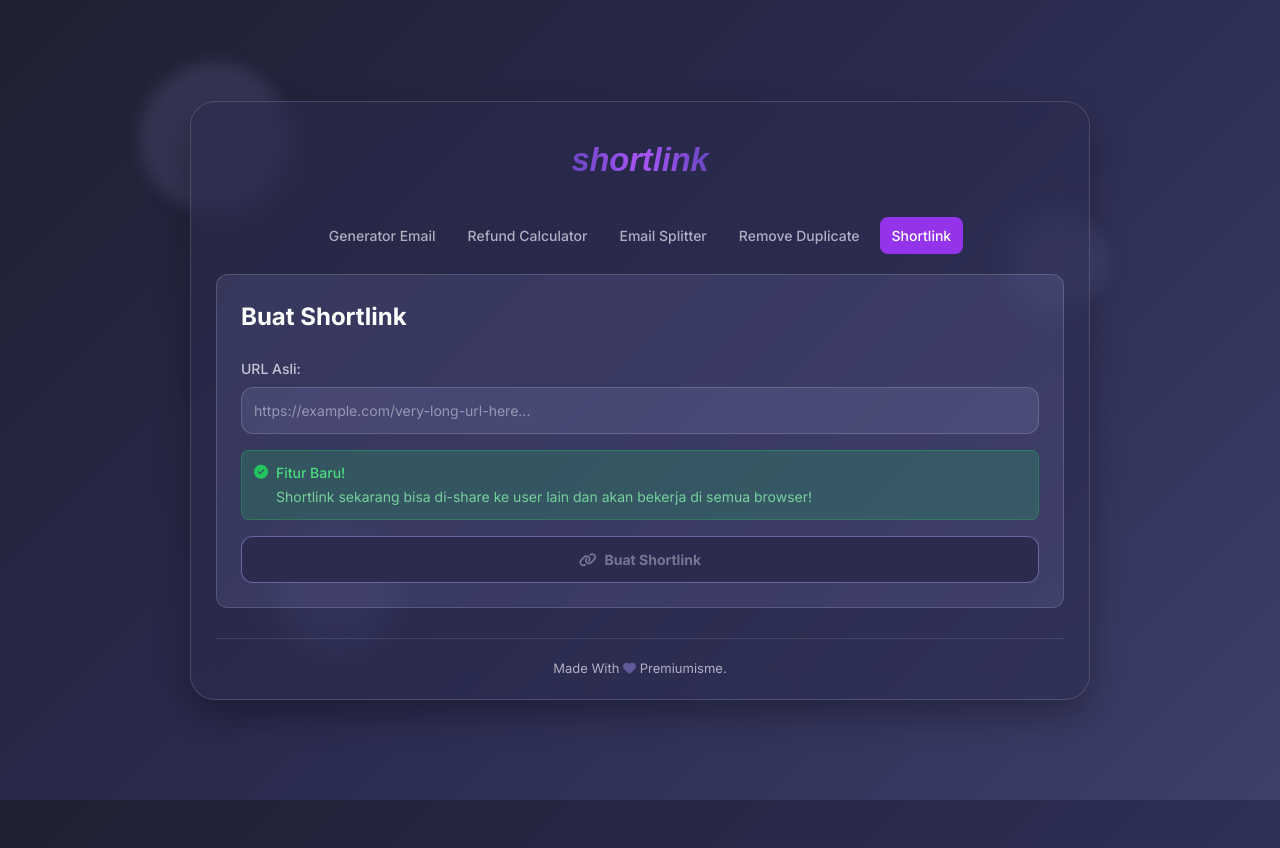
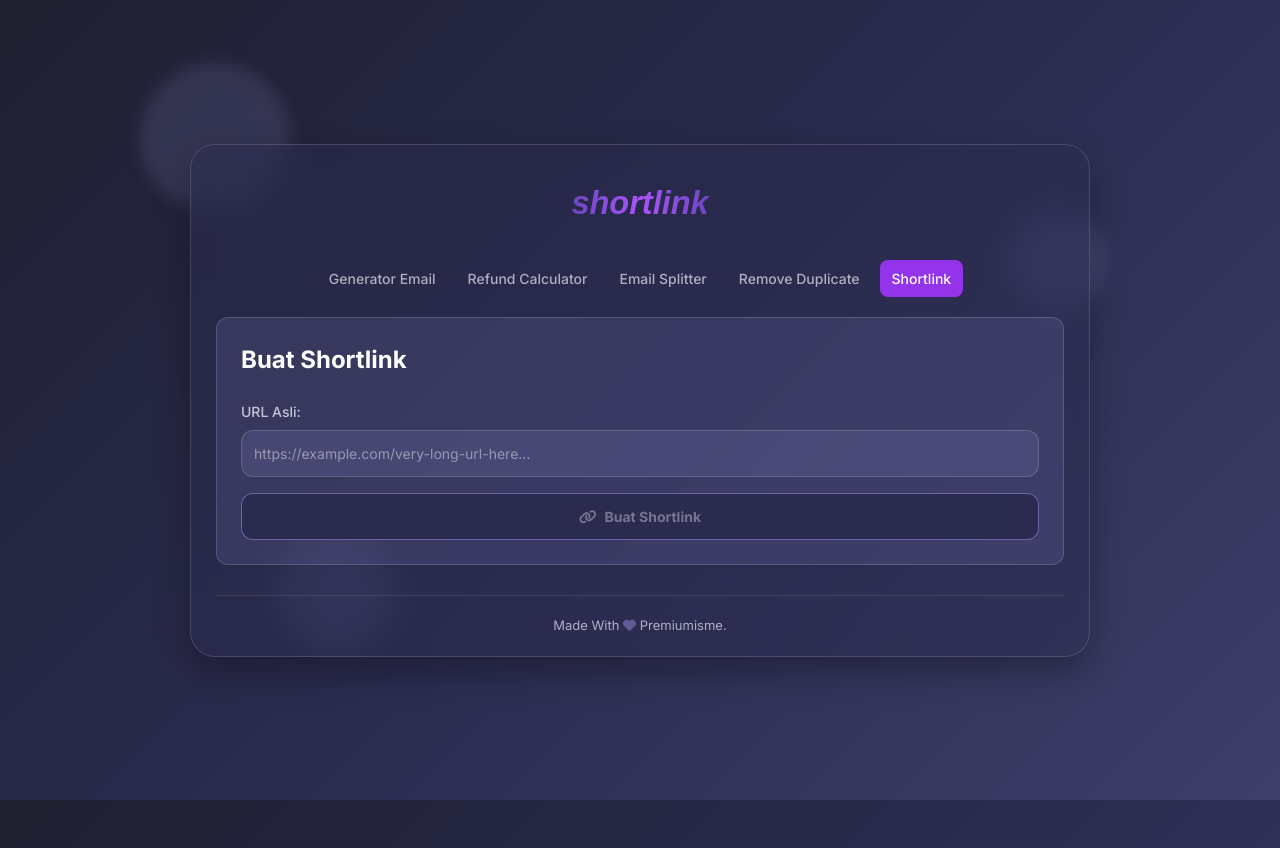
Before and after one commit to varaveza/premiumismetools, a PHP site: page /shortlink.php in a window 1280 px wide. Shown: the top 848 px of the page. Run offline with PHP 8.4, Linux system fonts and the light colour scheme; some libraries are stand-ins or nearby versions.

Commit message:
Update shortlink.php

```diff
--- a/shortlink/shortlink.php
+++ b/shortlink/shortlink.php
@@ -15,18 +15,6 @@ include '../includes/header.php';
                     <label for="originalUrl" class="block text-sm font-medium opacity-80 mb-2">URL Asli:</label>
                     <input type="url" id="originalUrl" placeholder="https://example.com/very-long-url-here..." class="form-input">
                 </div>
-
-                <!-- Warning about limitations -->
-                <div class="bg-green-500/20 border border-green-500/30 rounded-lg p-3 text-sm">
-                    <div class="flex items-start gap-2">
-                        <i class="fas fa-check-circle text-green-500 mt-0.5"></i>
-                        <div>
-                            <p class="font-medium text-green-400 mb-1">Fitur Baru!</p>
-                            <p class="text-green-300/80">Shortlink sekarang bisa di-share ke user lain dan akan bekerja di semua browser!</p>
-                        </div>
-                    </div>
-                </div>
-
                 <button id="createButton" class="w-full btn btn-primary" onclick="createShortlink()" disabled>
                     <i class="fas fa-link"></i> Buat Shortlink
                 </button>
```
